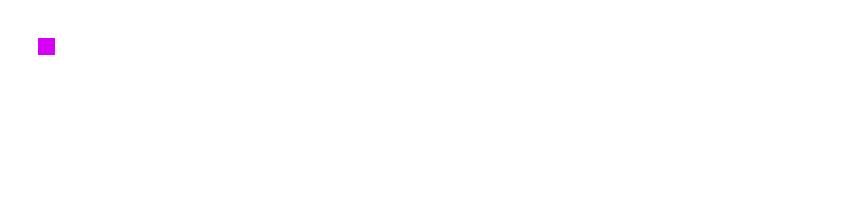
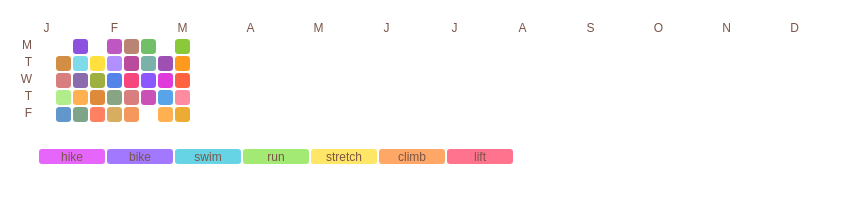
Before and after one commit to page-source/d3-heatmap-tutorial, a plain HTML site: page index.html in a window 1280 px wide. Shown: the whole page, without its empty margins (0-841 px from the left). Drawn offline with Linux system fonts and the light colour scheme.

Commit message:
got sample data idea working

```diff
--- a/app.js
+++ b/app.js
@@ -1,27 +1,27 @@
-
+// set up your
 var margin = { top: 30, right: 0, bottom: 30, left: 30 },
     width = 960 - margin.left - margin.right,
     gridSize = Math.floor(width / 52),
     height = (gridSize * 10) - margin.top - margin.bottom,
     legendElementWidth = gridSize*4,
     data = ['someData'], // comment out later
-    // values = ['hike', 'bike', 'swim', 'run', 'stretch', 'climb', 'lift'],
+    values = ['hike', 'bike', 'swim', 'run', 'stretch', 'climb', 'lift'],
     colors = ["#D500F9", "#651FFF", "#00B8D4", "#64DD17", "#FFD600", "#FF6D00", "#FF1744"],
     days = ["M", "T", "W", "T", "F"],
     weeks = ["J", "", "", "", "F", "", "", "", "M", "", "", "", "A", "", "", "", "M", "", "", "", "J", "", "", "", "J", "", "", "", "A", "", "", "", "S", "", "", "", "O", "", "", "", "N", "", "", "", "D", "", "", "" ];
 
-// d3.tsv("heat-map-sample-data.tsv", // your data here: ('path', function, function)
-//   function(d) {
-//     day = moment(d.date, "MM/DD/YYYY").day()
-//     week = moment(d.date, "MM/DD/YYYY").week()
-//     return {
-//       date: d.date,
-//       day: day,
-//       week: week,
-//       type: d.type
-//     };
-//   },
-//   function(error, data) {
+d3.tsv("heat-map-sample-data.tsv", // Data parsing! Your data here: ('path', callback(), callback())
+  function(d) {
+    day = moment(d.date, "MM/DD/YYYY").day()
+    week = moment(d.date, "MM/DD/YYYY").week()
+    return {
+      date: d.date,
+      day: day,
+      week: week,
+      type: d.type
+    };
+  },
+  function(error, data) {
 
     // var newValues = [] // find color domain
     // // make an object first
@@ -35,9 +35,9 @@ var margin = { top: 30, right: 0, bottom: 30, left: 30 },
     // newValues.sort()
     // console.log(newValues);
 
-    // var colorScale = d3.scale.ordinal()
-    //     .domain(values)
-    //     .range(colors);
+    var colorScale = d3.scale.ordinal()
+        .domain(values)
+        .range(colors);
 
     var svg = d3.select("#chart").append("svg")
         .attr("width", width + margin.left + margin.right)
@@ -46,72 +46,69 @@ var margin = { top: 30, right: 0, bottom: 30, left: 30 },
         .append("g")
         .attr("transform", "translate(" + margin.left + "," + margin.top + ")");
 
-    // var dayLabels = svg.selectAll(".dayLabel")
-    //     .data(days)
-    //     .enter().append("text")
-    //       .text(function (d) { return d; })
-    //       .attr("x", 0)
-    //       .attr("y", function (d, i) { return i * gridSize; })
-    //       .style("text-anchor", "end")
-    //       .attr("transform", "translate(-6," + gridSize / 1.5 + ")")
-    //       .attr("class", "mono");
-    //       // .attr("class", function (d, i) { return ((i >= 0 && i <= 4) ? "dayLabel mono axis axis-workweek" : "dayLabel mono axis"); });
-    //
-    // var timeLabels = svg.selectAll(".weekLabel")
-    //     .data(weeks)
-    //     .enter().append("text")
-    //       .text(function(d) { return d; })
-    //       .attr("x", function(d, i) { return i * gridSize; })
-    //       .attr("y", 0)
-    //       .style("text-anchor", "middle")
-    //       .attr("transform", "translate(" + gridSize / 2 + ", -6)")
-    //       .attr("class", "mono");
-    //       // .attr("class", function(d, i) { return ((i >= 7 && i <= 16) ? "weekLabel mono axis axis-week" : "weekLabel mono axis"); });
+    var dayLabels = svg.selectAll(".dayLabel")
+        .data(days)
+        .enter().append("text")
+          .text(function (d) { return d; })
+          .attr("x", 0)
+          .attr("y", function (d, i) { return i * gridSize; })
+          .style("text-anchor", "end")
+          .attr("transform", "translate(-6," + gridSize / 1.5 + ")")
+          .attr("class", "mono");
+
+    var timeLabels = svg.selectAll(".weekLabel")
+        .data(weeks)
+        .enter().append("text")
+          .text(function(d) { return d; })
+          .attr("x", function(d, i) { return i * gridSize; })
+          .attr("y", 0)
+          .style("text-anchor", "middle")
+          .attr("transform", "translate(" + gridSize / 2 + ", -6)")
+          .attr("class", "mono");
 
     var heatMap = svg.selectAll(".week")
         .data(data)
         .enter().append("rect")
-        // .attr("x", function(d) { return (d.week - 1) * gridSize; })
-        // .attr("y", function(d) { return (d.day - 1) * gridSize; })
-        // .attr("rx", 4)
-        // .attr("ry", 4)
+        .attr("x", function(d) { return (d.week - 1) * gridSize; })
+        .attr("y", function(d) { return (d.day - 1) * gridSize; })
+        .attr("rx", 4)
+        .attr("ry", 4)
         .attr("class", "week bordered")
         .attr("width", gridSize)
         .attr("height", gridSize)
-        // .style("fill", function(d) { return colorScale(d.type);})
-        // .style("fill-opacity", "50%");
-        .style("fill", colors[0]);
+        .style("fill", function(d) { return colorScale(d.type);})
+        .style("fill-opacity", "50%");
+        // .style("fill", colors[0]);
 
-    // heatMap.transition().duration(1000)
-    //     .style("fill", function(d) { return colorScale(d.type); })
-    //     .style("fill-opacity", "50%");
+    heatMap.transition().duration(1000)
+        .style("fill", function(d) { return colorScale(d.type); })
+        .style("fill-opacity", "50%");
 
-    // heatMap.append("title").text(function(d) {
-    //   console.log(d);
-    //   var title = d.type + ' ' + d.date
-    //   return title; });
+    heatMap.append("title").text(function(d) {
+      var title = d.type + ' ' + d.date
+      return title; });
 
-    // var legend = svg.selectAll(".legend")
-    //     .data(colorScale.domain(), function(d) { return d; })
-    //     .enter().append("g")
-    //     .attr("class", "legend");
-    //
-    // legend.append("rect")
-    //   .attr("x", function(d, i) { return legendElementWidth * i; })
-    //   .attr("y", height)
-    //   .attr("width", legendElementWidth)
-    //   .attr("height", gridSize)
-    //   // .attr("text", function(d) {return d.type})
-    //   .attr("class", "bordered")
-    //   .attr("rx", 4)
-    //   .attr("ry", 4)
-    //   .style("fill", function(d, i) { return colors[i]; })
-    //   .style("fill-opacity", "70%");
-    //
-    // legend.append("text")
-    //   .attr("class", "mono")
-    //   .text(function(d) { return d; })
-    //   .attr("x", function(d, i) { return (legendElementWidth * i) + legendElementWidth/2; })
-    //   .attr("y", height + gridSize/1.3)
-    //   .style("text-anchor", "middle");
-// });
+    var legend = svg.selectAll(".legend")
+        .data(colorScale.domain(), function(d) { return d; })
+        .enter().append("g")
+        // .attr("class", "legend");
+
+    legend.append("rect")
+      .attr("x", function(d, i) { return legendElementWidth * i; })
+      .attr("y", height)
+      .attr("width", legendElementWidth)
+      .attr("height", gridSize)
+      // .attr("text", function(d) {return d.type})
+      .attr("class", "bordered")
+      .attr("rx", 4)
+      .attr("ry", 4)
+      .style("fill", function(d, i) { return colors[i]; })
+      .style("fill-opacity", "60%");
+
+    legend.append("text")
+      .attr("class", "mono")
+      .text(function(d) { return d; })
+      .attr("x", function(d, i) { return (legendElementWidth * i) + legendElementWidth/2; })
+      .attr("y", height + gridSize/1.3)
+      .style("text-anchor", "middle");
+});
--- a/index.html
+++ b/index.html
@@ -2,13 +2,14 @@
 <html lang="en">
 <head>
   <meta charset="UTF-8">
-  <title>Heat Map Example</title>
-  <!-- <link rel="stylesheet" href="style.css"> -->
+  <title>D3 Heat Map Example</title>
+  <link rel="stylesheet" href="style.css">
 </head>
 <body>
   <div id="chart"></div>
-  <script type="text/javascript" src="d3.min.js"></script>
-  <!-- <script type="text/javascript" src="moment.js"></script> -->
+
+  <script type="text/javascript" src="library/d3.min.js"></script>
+  <script type="text/javascript" src="library/moment.js"></script>
   <script type="text/javascript" src="app.js"></script>
 </body>
 </html>
--- a/style.css
+++ b/style.css
@@ -10,13 +10,19 @@ svg  rect.bordered {
 text.mono {
   font-size: 9pt;
   font-family: sans-serif;
-  fill: gray;
+  fill: #795548;
 }
 
-text.axis-workweek {
+/*.legend {
+  font-size: 9pt;
+  font-family: sans-serif;
+  fill: black;
+}*/
+
+/*text.axis-workweek {
   fill: #000;
 }
 
 text.axis-week {
   fill: #000;
-}
+}*/
```
Also changed, not shown: TTtestData.tsv (deleted, +0 -72 lines), library/d3.min.js (renamed from d3.min.js), library/heatMapExample.png (added), library/moment.js (renamed from moment.js), 1 other file.
